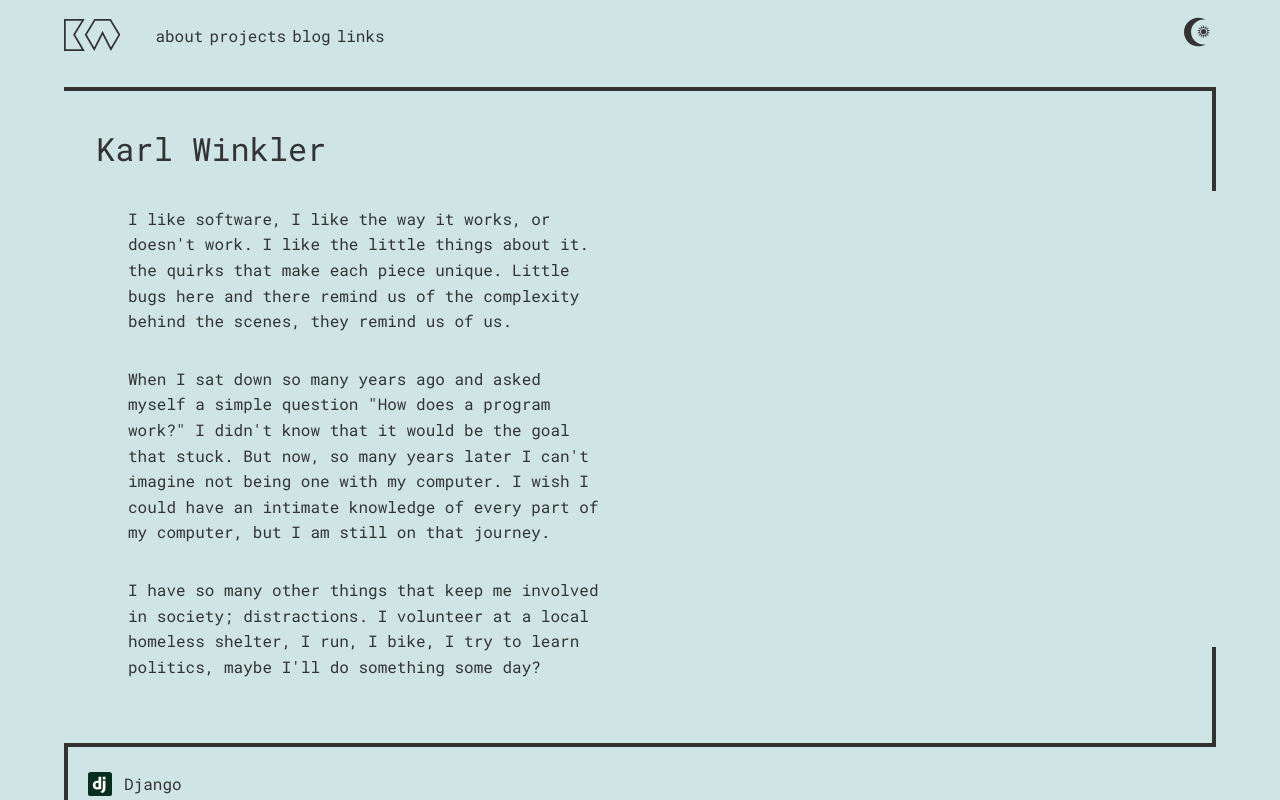
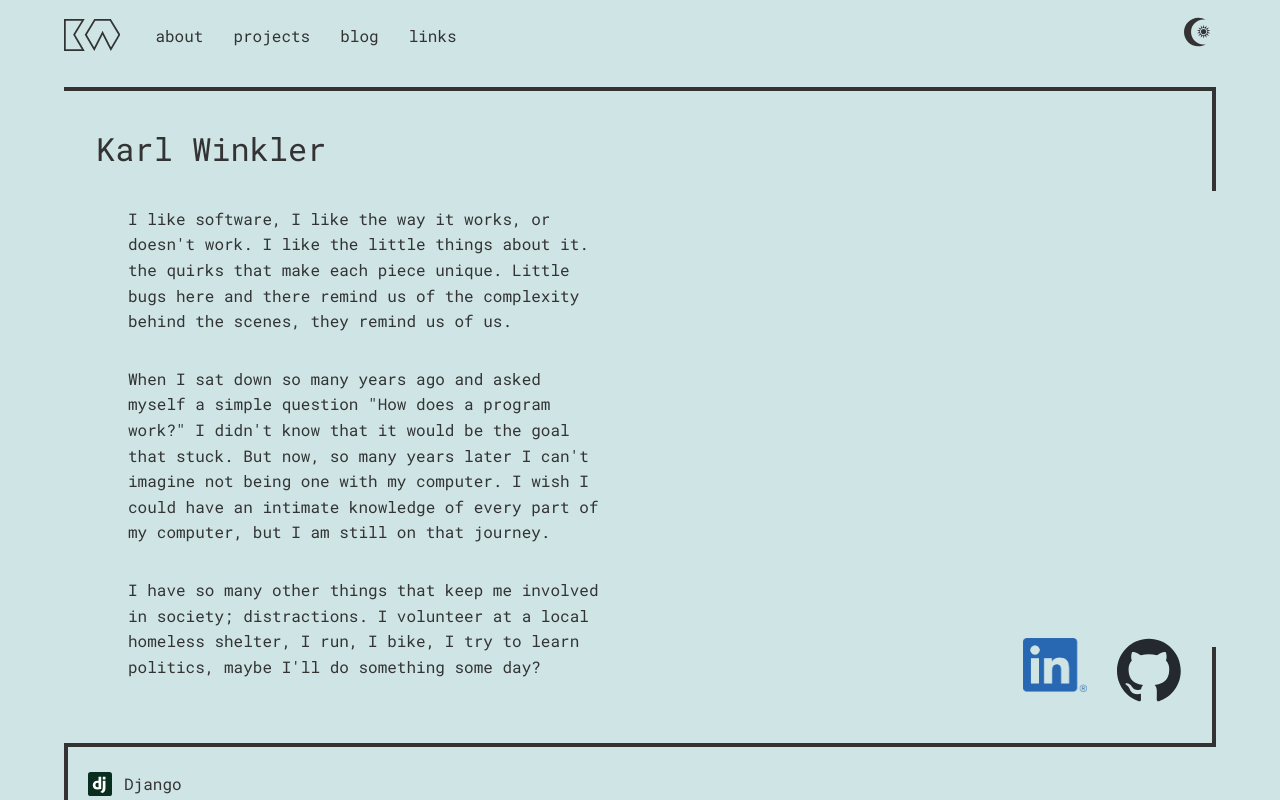
Before and after one commit to KarlWinkler/PersonalPage, a Vue app: page / in a window 1280 px wide. Shown: the top 800 px of the page. Built offline with nearby package versions, Linux system fonts and the light colour scheme.

Commit message:
add github and linkedin links

```diff
--- a/src/components/AboutSection.vue
+++ b/src/components/AboutSection.vue
@@ -1,3 +1,7 @@
+<script setup lang="ts">
+import LinksComponent from './LinksComponent.vue'
+</script>
+
 <template>
   <div class="about">
     <div>
@@ -19,6 +23,7 @@
         day?
       </p>
     </div>
+    <LinksComponent />
   </div>
 </template>
 
@@ -28,6 +33,9 @@
   grid-template-columns: 1fr 1fr;
   color: var(--forground-color);
   padding: 32px;
+
+  align-items: end;
+  justify-items: end;
 }
 
 .paragraph {
--- /dev/null
+++ b/src/components/LinksComponent.vue
@@ -0,0 +1,27 @@
+<script setup lang="ts">
+import LinkedinLogo from './svg/LinkedinLogo.vue'
+import GithubMark from './svg/github-mark.vue'
+</script>
+
+<template>
+  <div class="links">
+    <a href="https://www.linkedin.com/in/karl-winkler-aa01421a0/" target="_blank">
+      <img width="64px" height="auto" src="../assets/linkedin.png" />
+    </a>
+    <a href="https://github.com/karlwinkler" target="_blank">
+      <GithubMark />
+    </a>
+  </div>
+</template>
+
+<style>
+.links {
+  display: flex;
+
+  gap: 24px;
+}
+
+a {
+  cursor: pointer;
+}
+</style>
--- /dev/null
+++ b/src/components/svg/LinkedinLogo.vue
@@ -0,0 +1,12 @@
+<template>
+  <svg xmlns="http://www.w3.org/2000/svg" width="64px" height="64px" viewBox="0 0 44 44">
+    <path
+      fill="#0288D1"
+      d="M42,37c0,2.762-2.238,5-5,5H11c-2.761,0-5-2.238-5-5V11c0-2.762,2.239-5,5-5h26c2.762,0,5,2.238,5,5V37z"
+    ></path>
+    <path
+      fill="#FFF"
+      d="M12 19H17V36H12zM14.485 17h-.028C12.965 17 12 15.888 12 14.499 12 13.08 12.995 12 14.514 12c1.521 0 2.458 1.08 2.486 2.499C17 15.887 16.035 17 14.485 17zM36 36h-5v-9.099c0-2.198-1.225-3.698-3.192-3.698-1.501 0-2.313 1.012-2.707 1.99C24.957 25.543 25 26.511 25 27v9h-5V19h5v2.616C25.721 20.5 26.85 19 29.738 19c3.578 0 6.261 2.25 6.261 7.274L36 36 36 36z"
+    ></path>
+  </svg>
+</template>
--- /dev/null
+++ b/src/components/svg/github-mark.vue
@@ -0,0 +1,10 @@
+<template>
+  <svg width="64px" height="64px" viewBox="0 0 98 96" xmlns="http://www.w3.org/2000/svg">
+    <path
+      fill-rule="evenodd"
+      clip-rule="evenodd"
+      d="M48.854 0C21.839 0 0 22 0 49.217c0 21.756 13.993 40.172 33.405 46.69 2.427.49 3.316-1.059 3.316-2.362 0-1.141-.08-5.052-.08-9.127-13.59 2.934-16.42-5.867-16.42-5.867-2.184-5.704-5.42-7.17-5.42-7.17-4.448-3.015.324-3.015.324-3.015 4.934.326 7.523 5.052 7.523 5.052 4.367 7.496 11.404 5.378 14.235 4.074.404-3.178 1.699-5.378 3.074-6.6-10.839-1.141-22.243-5.378-22.243-24.283 0-5.378 1.94-9.778 5.014-13.2-.485-1.222-2.184-6.275.486-13.038 0 0 4.125-1.304 13.426 5.052a46.97 46.97 0 0 1 12.214-1.63c4.125 0 8.33.571 12.213 1.63 9.302-6.356 13.427-5.052 13.427-5.052 2.67 6.763.97 11.816.485 13.038 3.155 3.422 5.015 7.822 5.015 13.2 0 18.905-11.404 23.06-22.324 24.283 1.78 1.548 3.316 4.481 3.316 9.126 0 6.6-.08 11.897-.08 13.526 0 1.304.89 2.853 3.316 2.364 19.412-6.52 33.405-24.935 33.405-46.691C97.707 22 75.788 0 48.854 0z"
+      fill="#24292f"
+    />
+  </svg>
+</template>
--- a/src/views/HomeView.vue
+++ b/src/views/HomeView.vue
@@ -20,9 +20,6 @@
 </template>
 
 <style>
-.placeholder {
-  height: 300px;
-}
 .container {
   position: relative;
 
@@ -52,6 +49,7 @@
   width: 100px;
 
   border-left: var(--border-width) solid var(--forground-color);
+  z-index: -1;
 }
 
 .left-down::after {
@@ -64,6 +62,7 @@
   width: 100px;
 
   border-left: var(--border-width) solid var(--forground-color);
+  z-index: -1;
 }
 
 .right-up::before {
@@ -76,6 +75,7 @@
   width: 100px;
 
   border-right: var(--border-width) solid var(--forground-color);
+  z-index: -1;
 }
 
 .right-down::after {
@@ -88,6 +88,7 @@
   width: 100px;
 
   border-right: var(--border-width) solid var(--forground-color);
+  z-index: -1;
 }
 
 .category1 {
```
Also changed, not shown: src/assets/linkedin.png (added).
